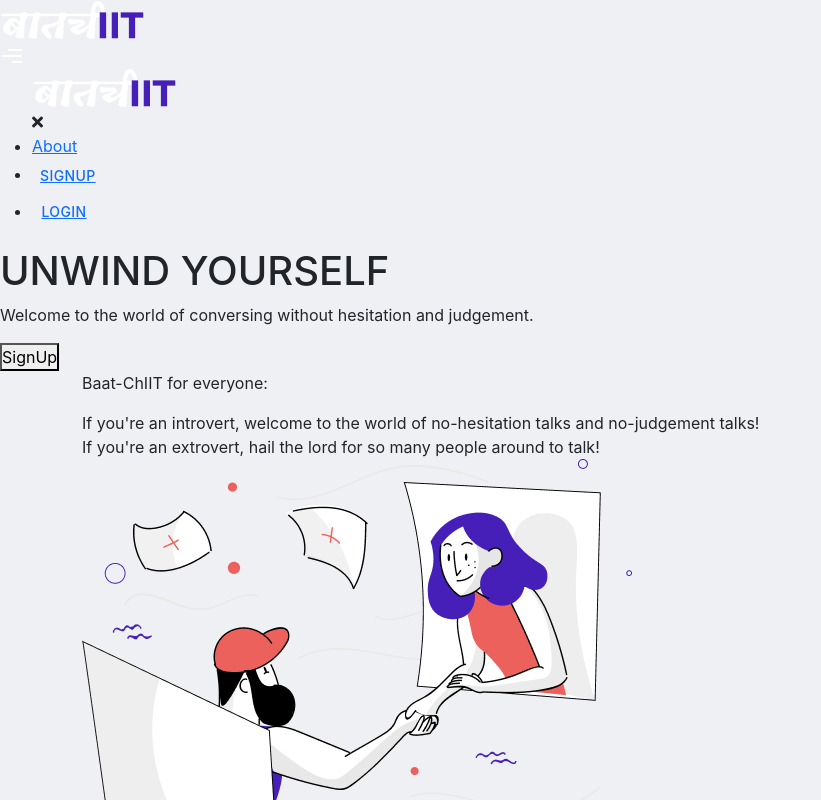
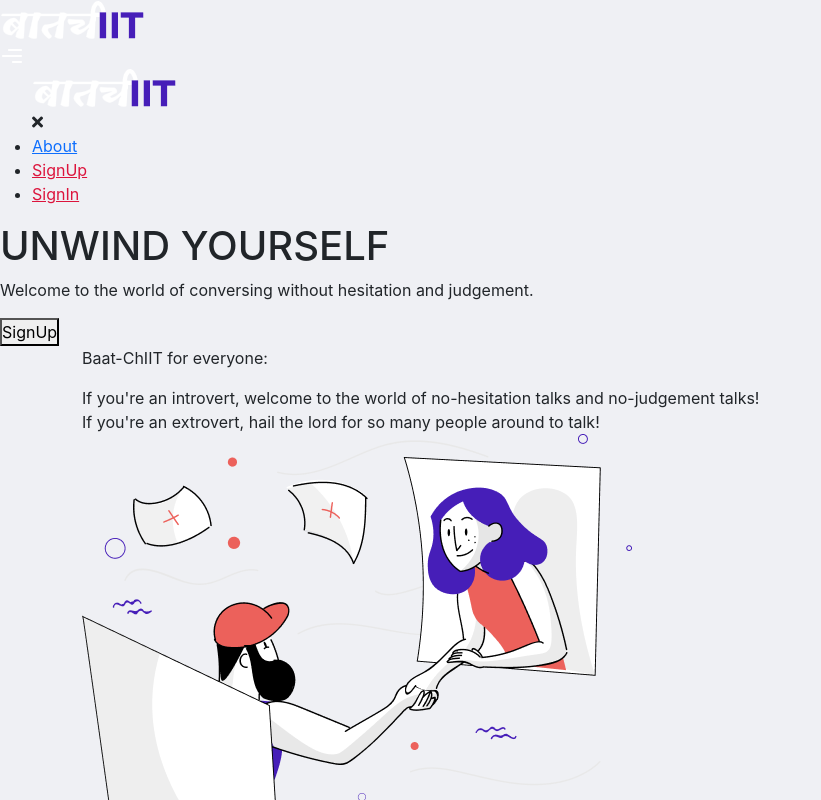
Before and after one commit to IITvamp/sonews, a React (Create React App) app in the folder client/: page / in a window 1280 px wide. Shown: the top 800 px of the page, without its empty margins (0-821 px from the left). Built offline with nearby package versions, Linux system fonts and the light colour scheme; no server answers.

Commit message:
adding final changes

```diff
--- a/client/src/App.js
+++ b/client/src/App.js
@@ -75,7 +75,8 @@ function App() {
                 ? auth.token
                   ? Home
                   : HomePage
-                : // : Login
+                // : Login
+                : // : HomePage
                 auth.token
                 ? AdminDashboard
                 : Login
@@ -84,8 +85,8 @@ function App() {
 
           {userType === "user" && (
             <>
+              <Route exact path="/login" component={Login} />
               <Route exact path="/register" component={Register} />
-              <Route exact path="/login" component={Login} />
 
               <div className="wrap_page">
                 <PrivateRouter exact path="/:page" component={PageRender} />
--- a/client/src/components/HomePage/Header.js
+++ b/client/src/components/HomePage/Header.js
@@ -1,4 +1,5 @@
 import React, { useEffect, useState } from "react";
+import {Link} from "react-router-dom";
 // import { Button } from './Button';
 
 function Header() {
@@ -30,9 +31,9 @@ function Header() {
         </p>
         <div>
           <div>
-            <button id="getStarted" onClick={signUpClick}>
-              SignUp
-            </button>
+            <Link to="/register" style={{ color: "crimson" }}>
+              <button id="getStarted">SignUp</button>
+            </Link>
           </div>
         </div>
       </div>
--- a/client/src/components/HomePage/Navbar.js
+++ b/client/src/components/HomePage/Navbar.js
@@ -1,4 +1,6 @@
 import React, { useState, useEffect } from "react";
+import { Link } from "react-router-dom";
+
 import { Button } from "@material-ui/core";
 import Bars from "./Assets/bars.svg";
 import Logo from "./Assets/Logo1.png";
@@ -62,22 +64,38 @@ function Navbar(props) {
             </div>
 
             <li id="about" className="homepage-nav-item">
-              <a href="/about" className="homepage-nav-links" onClick={closeMobileMenu}>
+              <a
+                href="/about"
+                className="homepage-nav-links"
+                onClick={closeMobileMenu}
+              >
                 About
               </a>
             </li>
             <li className="homepage-nav-item">
               <div className="homepage-nav-links" onClick={closeMobileMenu}>
-                <Button id="navbar-signup" onClick={() => console.log()}>
-                  <a href="/register" className="homepage-nav-links">SignUp</a>
-                </Button>
+                  <Link
+                    to="/register"
+                    style={{ color: "crimson" }}
+                    className="homepage-nav-links"
+                  >
+                    SignUp
+                  </Link>
+
+                  {/* <a href="/register" className="homepage-nav-links">
+                    SignUp
+                  </a> */}
               </div>
             </li>
             <li className="homepage-nav-item">
               <div className="homepage-nav-links" onClick={closeMobileMenu}>
-                <Button className="button" id="navbar-login">
-                  <a href="/login" className="homepage-nav-links">LogIn</a>
-                </Button>
+                  <Link
+                    to="/login"
+                    style={{ color: "crimson" }}
+                    className="homepage-nav-links"
+                  >
+                    SignIn
+                  </Link>
               </div>
             </li>
           </ul>
```
